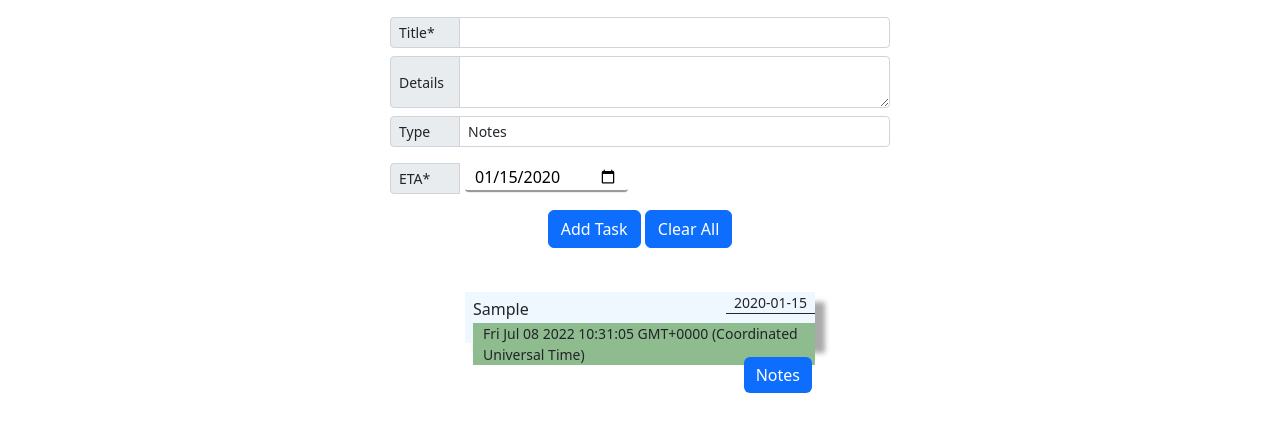
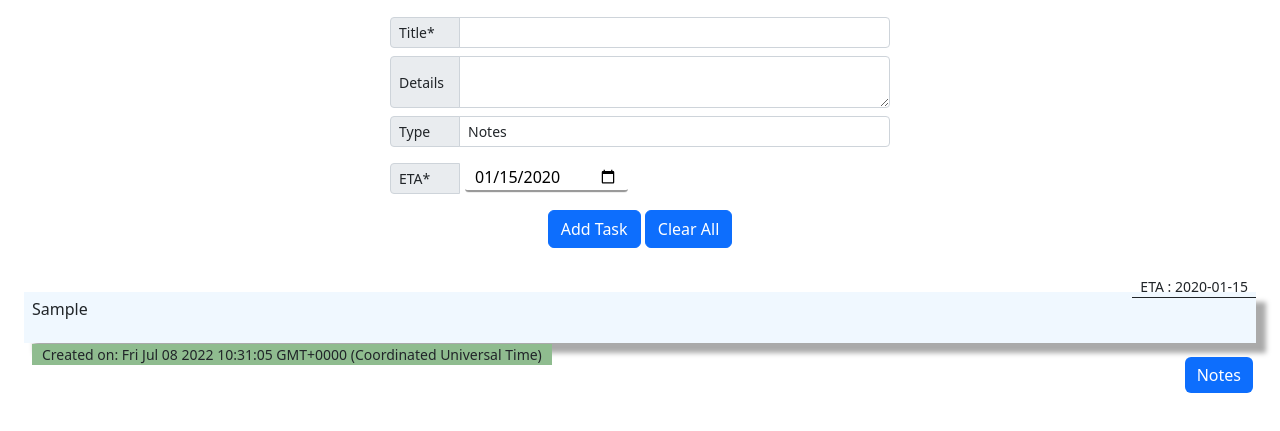
Before and after one commit to Ashumeduwa/Javascript, a plain HTML site: page index.html in a window 1280 px wide. Both pictures are taken after typing "Sample", "2020-01-15" into the empty fields and a click on the button "Add Task". Shown: the part 67-498 px from the top of the page. Drawn offline with nearby package versions, Linux system fonts and the light colour scheme.

Commit message:
Fixed CSS issues

```diff
--- a/script.js
+++ b/script.js
@@ -75,9 +75,9 @@ class mNpotes {
                     let htmlString = `
                 <div class="card-body">
                 <h6 class="card-title">${notesTitle[index]}</h6>
-                <p class="cardETA">${mnotesEtanEta[index]}</p>
+                <p class="cardETA"> ETA : ${mnotesEtanEta[index]}</p>
                 <p class="card-text" style="white-space: pre-line" >${notesDetails[index]}</p>
-                <p class="card-title cardPriority">${notesDate[index]}</p>
+                <p class="card-title cardPriority">Created on: ${notesDate[index]}</p>
                 <a href="#" id="${[index]}" onclick="mnDeleteNotes(${[index]})" class="btn btn-primary btn${notesPriority[index]}">${notesPriority[index]}</a>
                 <a href="#" id="${[index]}" onclick="mnDeleteNotes(${[index]})" class="btn btn-primary btn${notesPriority[index]} mnComplete">Completed</a>
               </div>
--- a/style.css
+++ b/style.css
@@ -17,6 +17,7 @@
     position: relative;
     flex-wrap: wrap;
     justify-content: center;
+
 }
 
 
@@ -24,7 +25,7 @@
 .card-body {
     width: 20%;
     /* min-width: 300px; */
-    max-width: 350px;
+    /* max-width: 350px; */
     background: aliceblue;
     padding: 8px;
     margin: 24px 8px;
@@ -34,6 +35,7 @@
     justify-content: center;
     position: relative;
     box-shadow: 10px 10px 5px #aaaaaa;
+    word-wrap: break-word;
     /* min-height: 150px; */
 }
 
@@ -77,10 +79,7 @@ a.btn.btn-primary:hover  + a.mnComplete{
     display: block;
   }
 
-h6.card-title {
-    max-width: 230px;
 
-}
 
 .pindecator{
     width: 20px;
@@ -127,6 +126,7 @@ p.cardETA {
     top: 0px;
     border-bottom: 1px solid;
     padding: 0px 8px;
+    top: -16px;
     /* border-radius: 50%; */
 }
 
```
